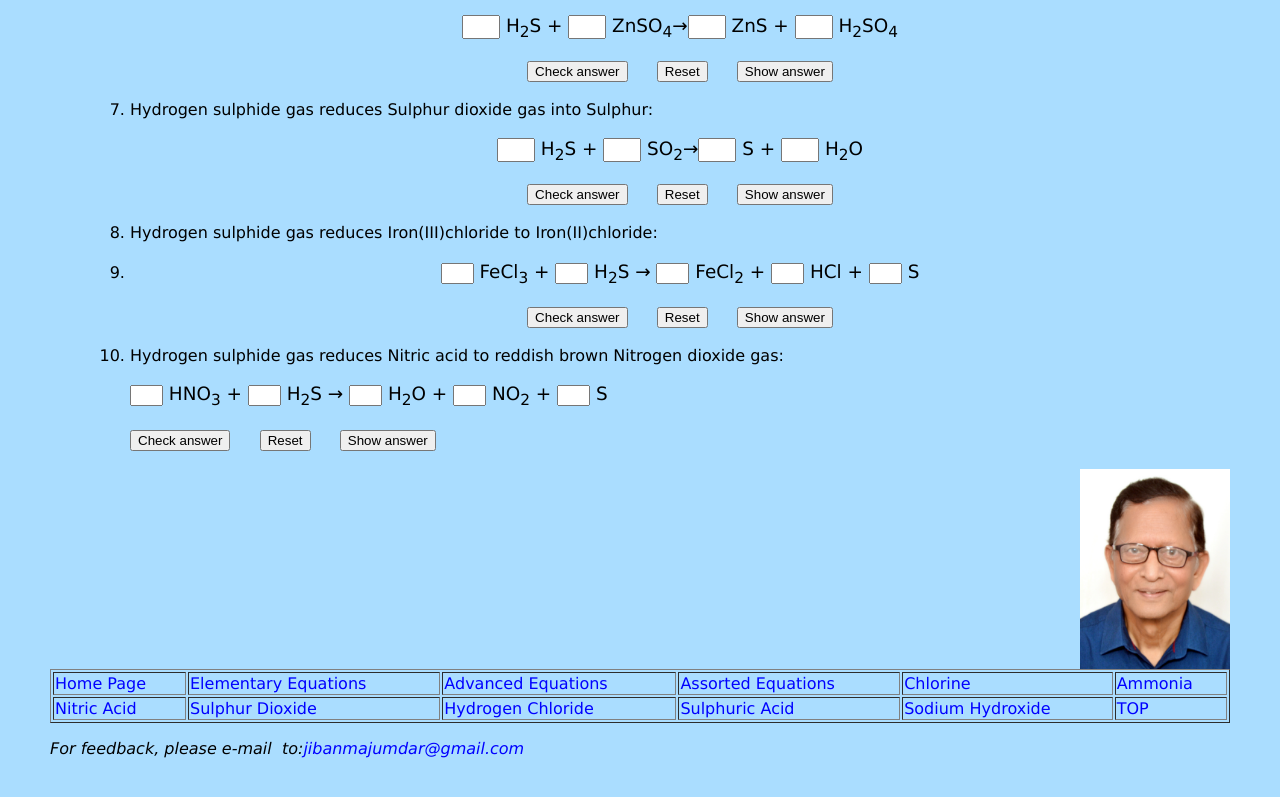
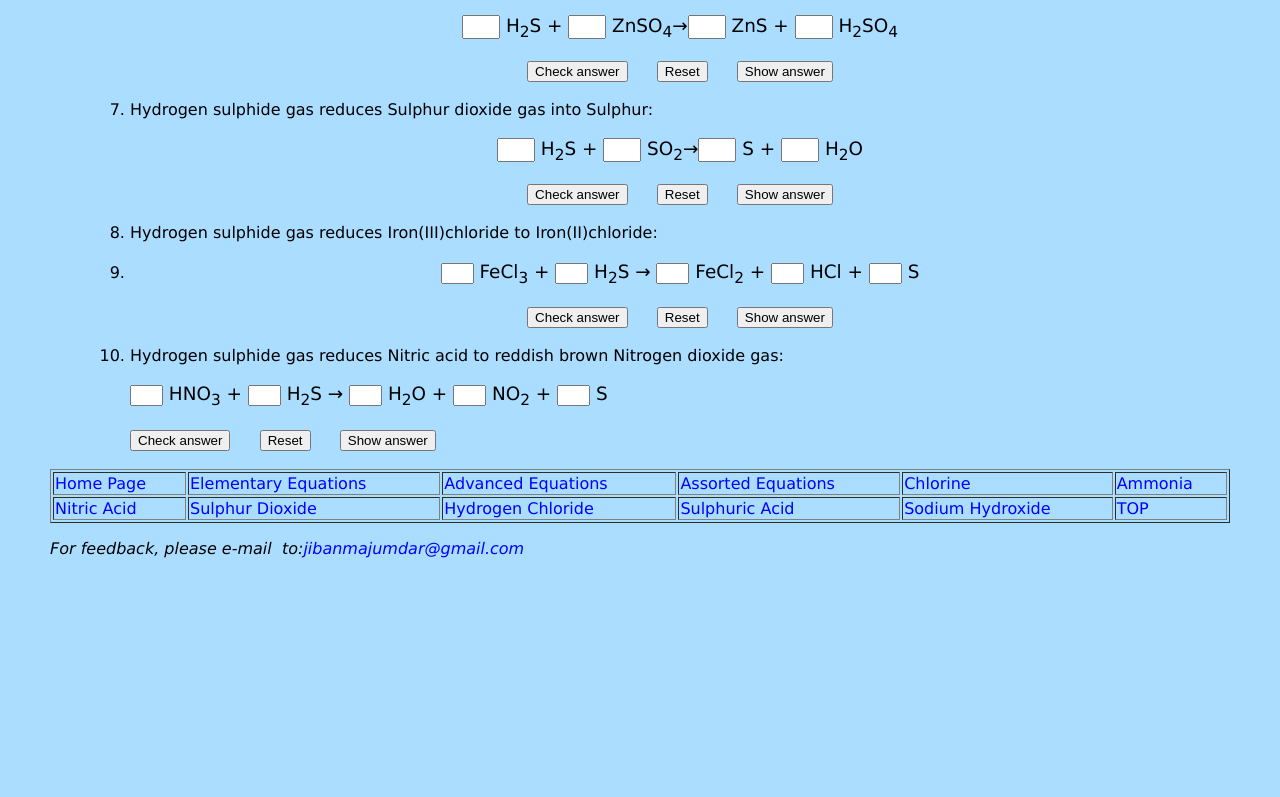
Before and after one commit to kemguru/myFiles, a plain HTML site: page Hydrogen Sulphide.html in a window 1280 px wide. Shown: the part 1447-2244 px from the top of the page. After the commit the page ends 2055 px from the top, so only its background shows below. Drawn offline with Linux system fonts and the light colour scheme.

Commit message:
Update Hydrogen Sulphide.html

```diff
--- a/Hydrogen Sulphide.html
+++ b/Hydrogen Sulphide.html
@@ -119,7 +119,7 @@ bar' and follow the instructions.
  </ul>
 </form>
 <p></p>
-<p><img src="myPhoto.jpg"alt="webmaster"align="right"width="150" height="200"/></p>
+
 
 <table align = "center" width="100%" border="1">
 <tr>
```
